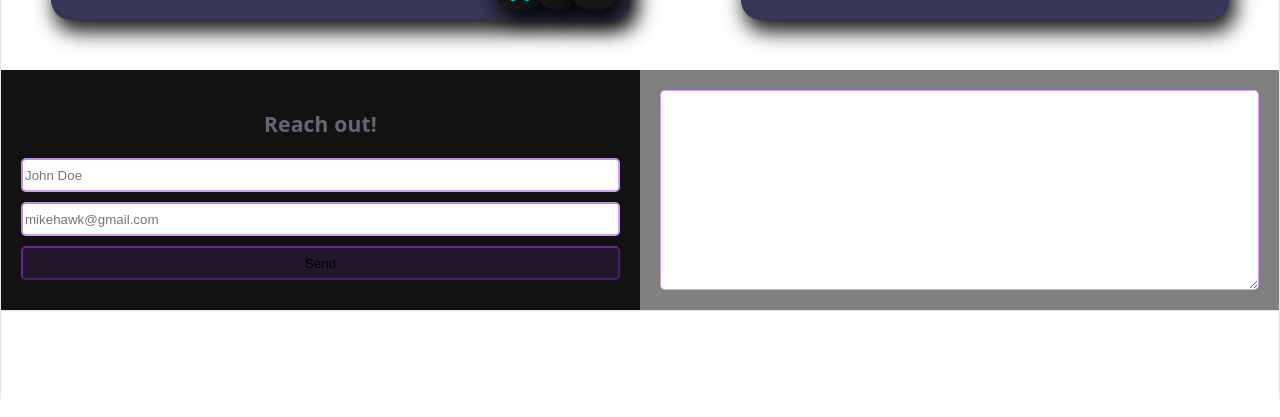
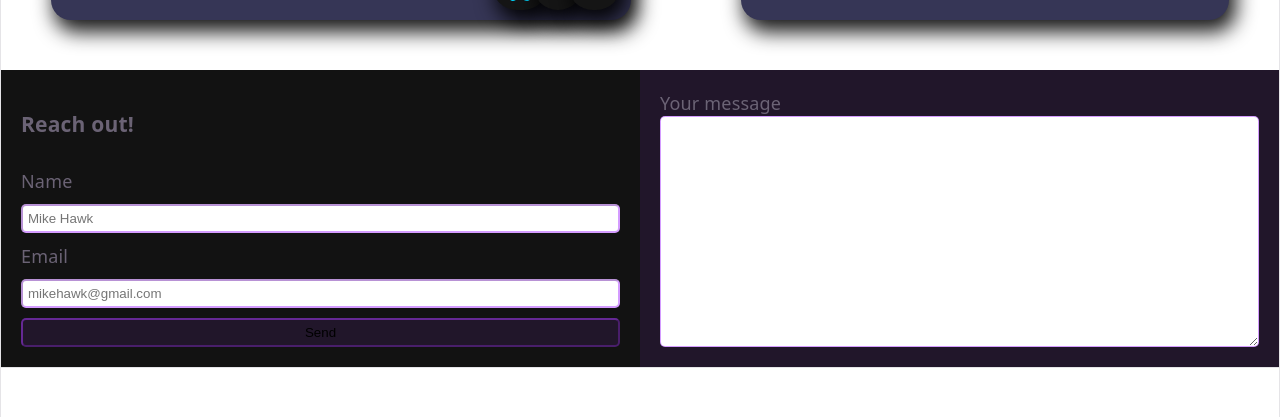
Before and after one commit to Benjamincf0/about_me, a React (Vite) app: page / in a window 1280 px wide. Shown: the part 1624-2041 px from the top of the page. Built offline with nearby package versions, Linux system fonts and the light colour scheme.

Commit message:
contact form

```diff
--- a/src/components/contactme.tsx
+++ b/src/components/contactme.tsx
@@ -18,10 +18,10 @@ export default function ContactForm() {
   const buttonMessages = {
     [ContactFormStates.UNSENT]: "Send",
     [ContactFormStates.SENT]: "Sending ...",
-    [ContactFormStates.CONFIRMED]: "Message received",
+    [ContactFormStates.CONFIRMED]: "Sent",
   };
 
-  function handleSubmit(e: React.FormEvent<HTMLFormElement>) {
+  function handleSubmit(e: React.SyntheticEvent<HTMLFormElement>) {
     e.preventDefault();
     setContactFormState(ContactFormStates.SENT);
 
@@ -31,14 +31,25 @@ export default function ContactForm() {
     // send to aws email service...
   }
 
+
+  function handleAction(formData: FormData) {
+    setContactFormState(ContactFormStates.SENT);
+    setTimeout(() => setContactFormState(ContactFormStates.CONFIRMED), 2000);
+    console.log(formData)
+    console.log("submitted form")
+
+  }
+
   return (
     <>
       <div id="contactForm">
-        <form onSubmit={handleSubmit}>
+        <form action={handleAction}>
           <div className="left">
             <h3>Reach out!</h3>
-            <input type="text" placeholder="John Doe"></input>
-            <input type="email" placeholder="mikehawk@gmail.com"></input>
+            <label htmlFor="name">Name</label>
+            <input id="name" name="name" type="text" placeholder="Mike Hawk" required/>
+            <label htmlFor="email">Email</label>
+            <input id="email" name="email" type="email" placeholder="mikehawk@gmail.com" required/>
             <button
               type="submit"
               disabled={contactFormState != ContactFormStates.UNSENT}
@@ -47,7 +58,8 @@ export default function ContactForm() {
             </button>
           </div>
           <div className="right">
-            <textarea ref={textareaRef}></textarea>
+            <label htmlFor="textarea">Your message</label>
+            <textarea id="textarea" name="message" required></textarea>
           </div>
         </form>
       </div>
--- a/src/styles/contactme.css
+++ b/src/styles/contactme.css
@@ -7,15 +7,21 @@
     .left {
       padding: 20px;
       flex: 1;
+      display: flex;
+      flex-direction: column;
+      align-items: flex-start;
+      gap: 10px 0px;
+
       input,
       button {
+        flex: 1;
         display: block;
         width: 100%;
         box-sizing: border-box;
-        height: 34px;
+        height: 40px;
         border-radius: 5px;
         border-color: var(--accent-border);
-        margin-bottom: 10px;
+        padding: 5px;
       }
       button {
         background-color: var(--accent-bg);
@@ -24,12 +30,15 @@
     .right {
       flex: 1;
       padding: 20px;
-      background-color: grey;
+      background-color: var(--accent-bg);
+      display: flex;
+      flex-direction: column;
+      align-items: flex-start;
       textarea {
+        flex: 1;
         box-sizing: border-box;
         display: block;
         width: 100%;
-        height: 100%;
         border-color: var(--accent-border);
         border-radius: 5px;
       }
```
